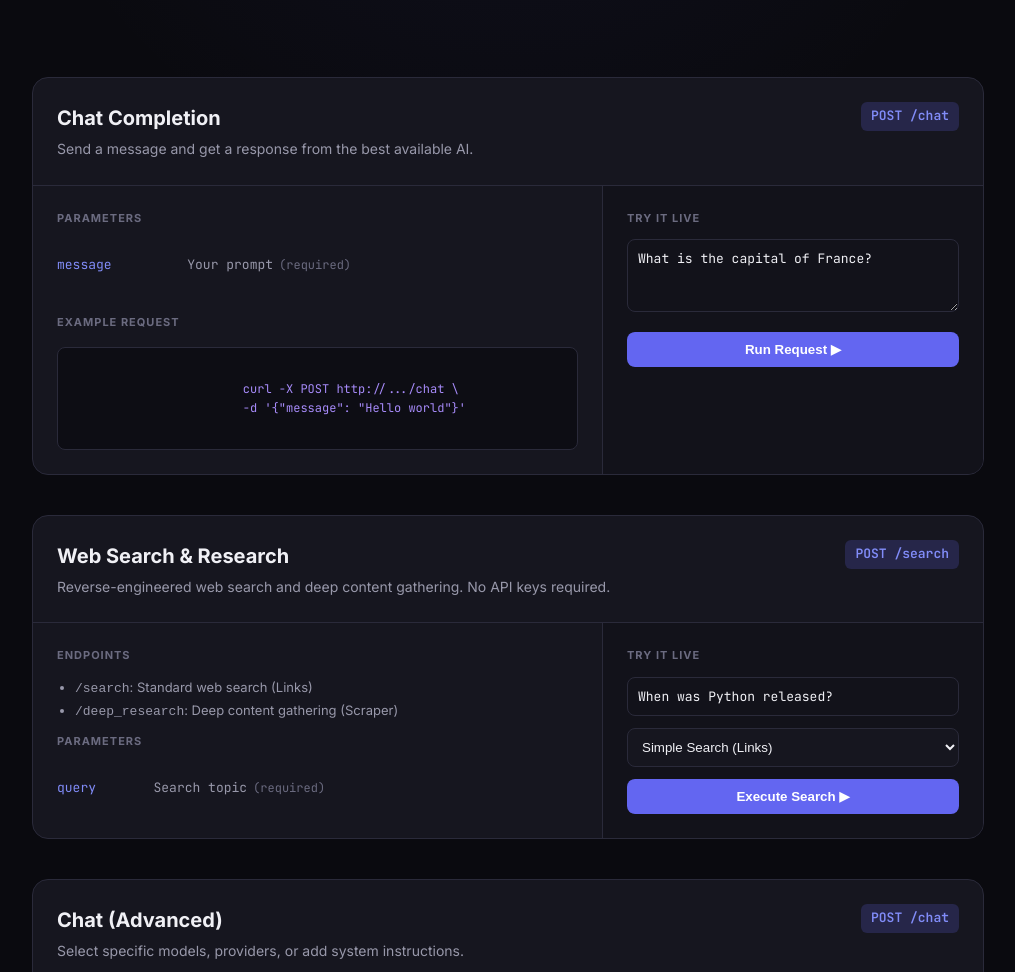
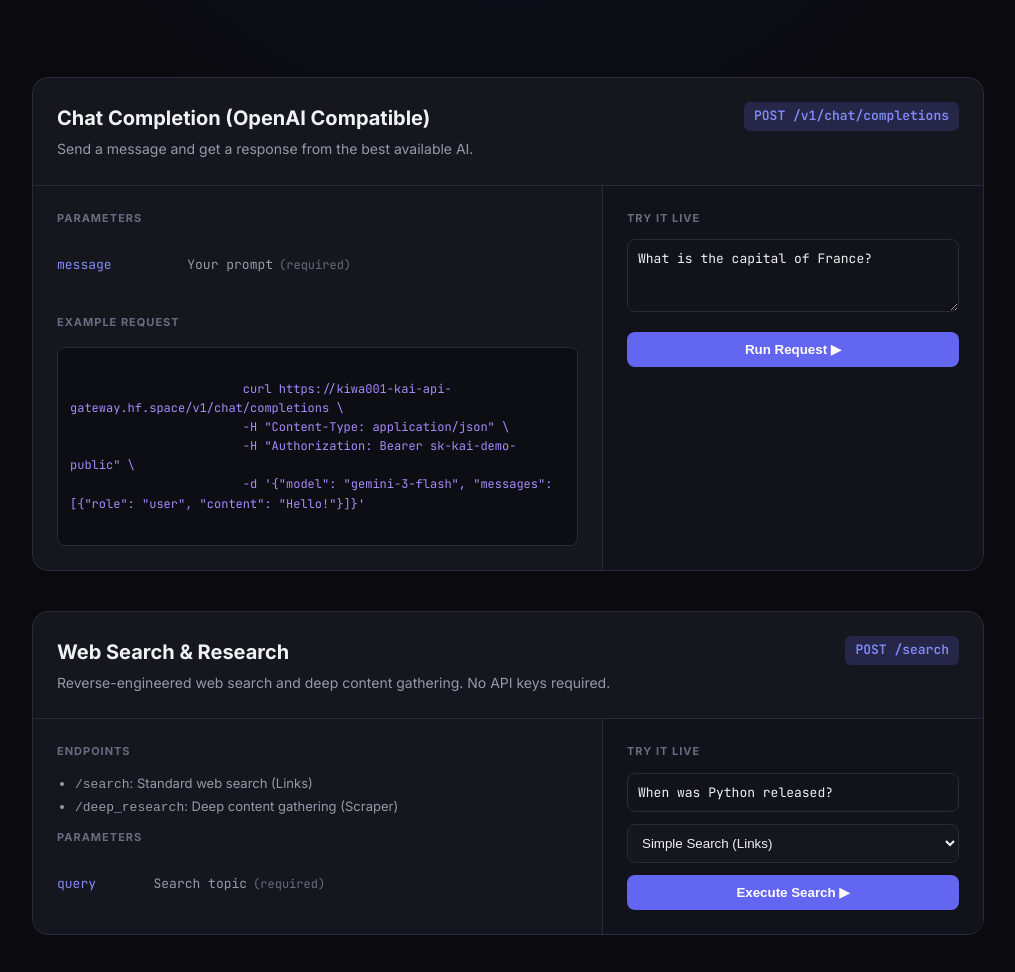
Before and after one commit to KiWA001/kai-api-gateway, a plain HTML site: page static/docs.html in a window 1280 px wide. Shown: the part 317-1289 px from the top of the page, without its empty margins (132-1147 px from the left). Drawn offline with nearby package versions, Linux system fonts and the light colour scheme.

Commit message:
docs: update dashboard with correct endpoints and domain

```diff
--- a/static/docs.html
+++ b/static/docs.html
@@ -389,10 +389,10 @@
         <div class="endpoint-block">
             <div class="endpoint-header">
                 <div class="endpoint-title">
-                    <h3>Chat Completion</h3>
+                    <h3>Chat Completion (OpenAI Compatible)</h3>
                     <p>Send a message and get a response from the best available AI.</p>
                 </div>
-                <span class="method-badge">POST /chat</span>
+                <span class="method-badge">POST /v1/chat/completions</span>
             </div>
             <div class="endpoint-body">
                 <div class="endpoint-docs">
@@ -407,8 +407,10 @@
                     <br>
                     <span class="demo-label">Example Request</span>
                     <div class="demo-response visible" style="color: #a78bfa;">
-                        curl -X POST http://.../chat \
-                        -d '{"message": "Hello world"}'
+                        curl https://kiwa001-kai-api-gateway.hf.space/v1/chat/completions \
+                        -H "Content-Type: application/json" \
+                        -H "Authorization: Bearer sk-kai-demo-public" \
+                        -d '{"model": "gemini-3-flash", "messages": [{"role": "user", "content": "Hello!"}]}'
                     </div>
                 </div>
                 <div class="endpoint-demo">
@@ -467,7 +469,7 @@
                     <h3>Chat (Advanced)</h3>
                     <p>Select specific models, providers, or add system instructions.</p>
                 </div>
-                <span class="method-badge">POST /chat</span>
+                <span class="method-badge">POST /v1/chat/completions</span>
             </div>
             <div class="endpoint-body">
                 <div class="endpoint-docs">
@@ -517,7 +519,7 @@
                     <h3>List Models</h3>
                     <p>Get all currently available AI models.</p>
                 </div>
-                <span class="method-badge GET">POST /v1/chat/completions</span>
+                <span class="method-badge GET">GET /models</span>
             </div>
             <div class="endpoint-body">
                 <div class="endpoint-docs">
```
